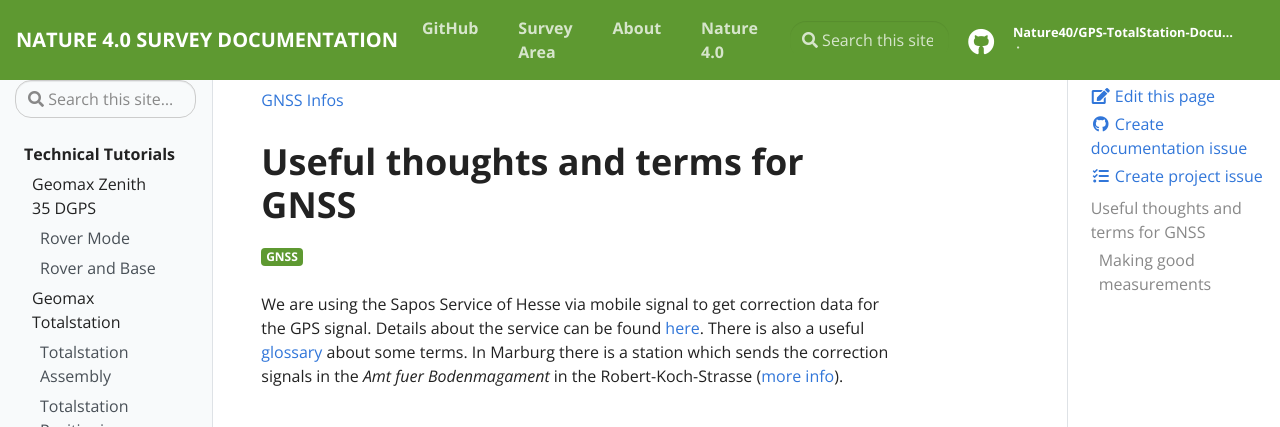
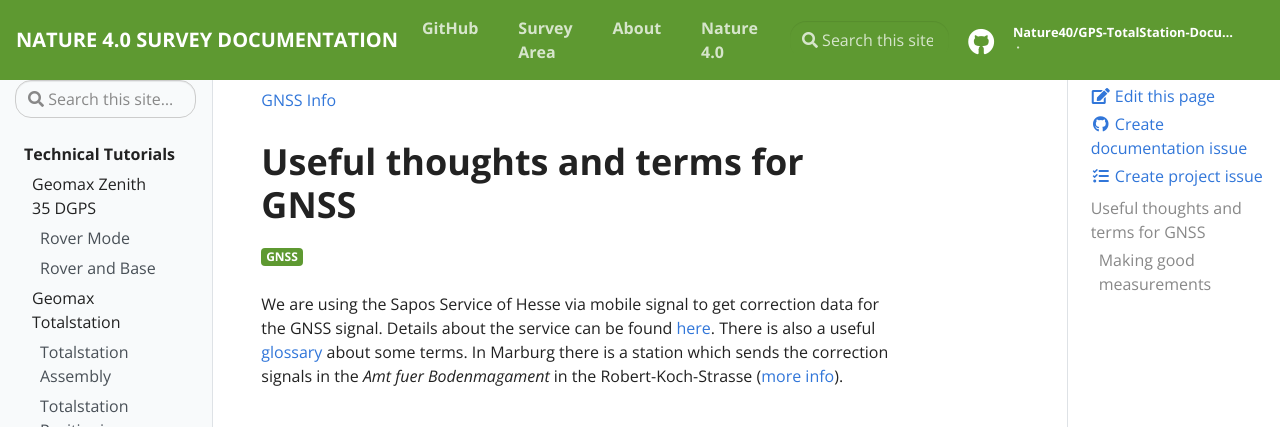
Before and after one commit to Nature40/GNSSTotalstationForHighAccuracyForestMonitoring, a Jekyll site: the page built from _docs/GNSS_info.md, in a window 1280 px wide and 900 px high. Shown: the top 427 px of the window. Built offline with Jekyll 4.4.1, drawn with Linux system fonts in a browser that asks for light colours.

Commit message:
Update GNSS_info.md

```diff
--- a/_docs/GNSS_info.md
+++ b/_docs/GNSS_info.md
@@ -1,5 +1,5 @@
 ---
-title: GNSS Infos
+title: GNSS Info
 permalink: /gnssinfo/
 tags: GNSS
 ---
@@ -11,7 +11,7 @@ tags: GNSS
 
 
 We are using the Sapos Service of Hesse via mobile signal  to get
-correction data for the GPS signal. Details about the service can be
+correction data for the GNSS signal. Details about the service can be
 found [here](http://sapos.hvbg.hessen.de/info.php). There is also a
 useful [glossary](http://sapos.hvbg.hessen.de/info.php) about some
 terms. In Marburg there is a station which sends the correction signals
```
